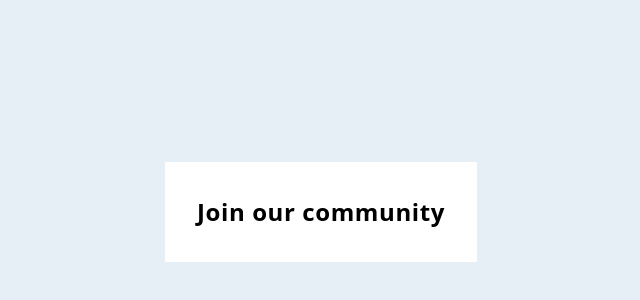
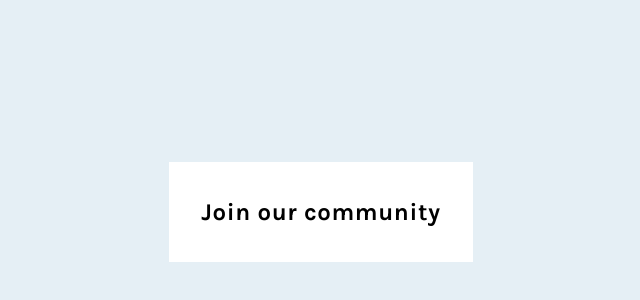
Before and after one commit to angel-codes/sigle-price-grid-component, a website: page index.html in a window 1280 px wide. Shown: the part 188-488 px from the top of the page, without its empty margins (319-959 px from the left). Drawn offline with nearby package versions, Linux system fonts and the light colour scheme; files that its build step writes are made by us from their sources.

Commit message:
:lipstick: set font

```diff
--- a/index.css
+++ b/index.css
@@ -3,3 +3,7 @@
 @tailwind components;
 
 @tailwind utilities;
+
+body {
+  font-family: 'Karla', sans-serif;
+}
```
